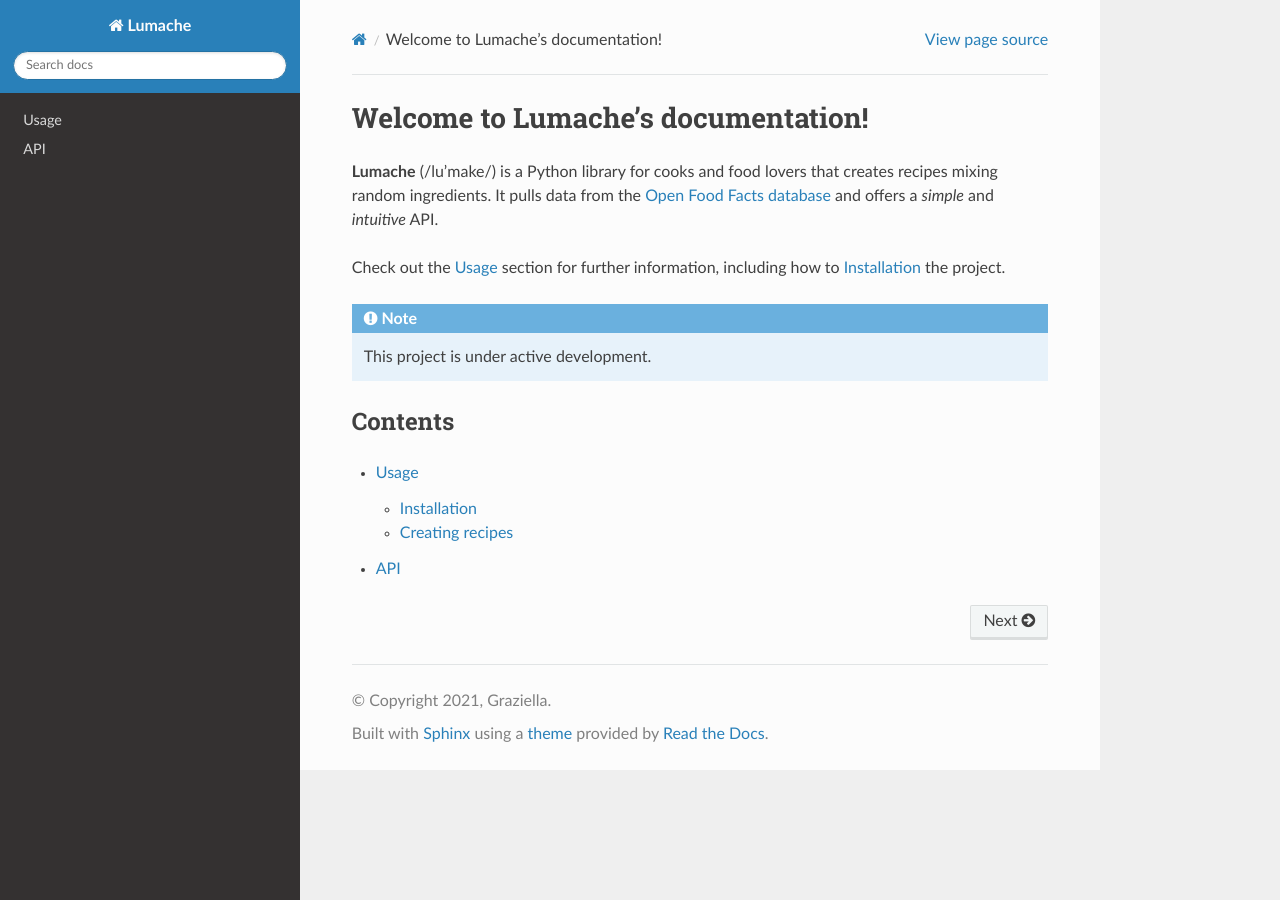
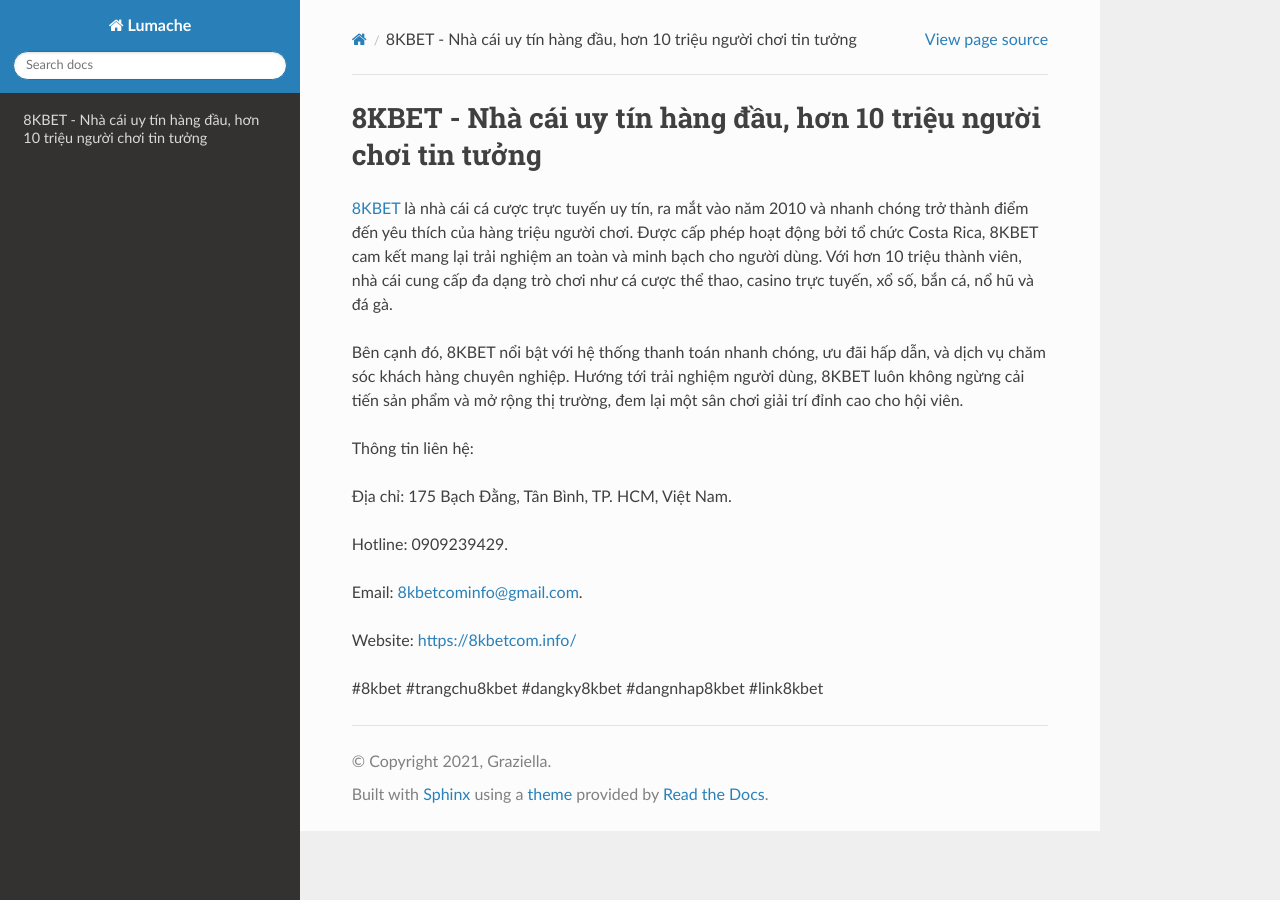
Before and after one commit to eugneallst607770/8betcominfo, a Sphinx documentation site: the page built from docs/source/index.rst, in a window 1280 px wide. Built offline with Sphinx 7.4.7 and the Read the Docs theme 3.1.0, drawn with Linux system fonts in a browser that asks for light colours.

Commit message:
Update index.rst

```diff
--- a/docs/source/index.rst
+++ b/docs/source/index.rst
@@ -1,22 +1,18 @@
-Welcome to Lumache's documentation!
+8KBET - Nhà cái uy tín hàng đầu, hơn 10 triệu người chơi tin tưởng
 ===================================
 
-**Lumache** (/lu'make/) is a Python library for cooks and food lovers
-that creates recipes mixing random ingredients.
-It pulls data from the `Open Food Facts database <https://world.openfoodfacts.org/>`_
-and offers a *simple* and *intuitive* API.
+`8KBET <https://8kbetcom.info/>`_ là nhà cái cá cược trực tuyến uy tín, ra mắt vào năm 2010 và nhanh chóng trở thành điểm đến yêu thích của hàng triệu người chơi. Được cấp phép hoạt động bởi tổ chức Costa Rica, 8KBET cam kết mang lại trải nghiệm an toàn và minh bạch cho người dùng. Với hơn 10 triệu thành viên, nhà cái cung cấp đa dạng trò chơi như cá cược thể thao, casino trực tuyến, xổ số, bắn cá, nổ hũ và đá gà.
 
-Check out the :doc:`usage` section for further information, including
-how to :ref:`installation` the project.
+Bên cạnh đó, 8KBET nổi bật với hệ thống thanh toán nhanh chóng, ưu đãi hấp dẫn, và dịch vụ chăm sóc khách hàng chuyên nghiệp. Hướng tới trải nghiệm người dùng, 8KBET luôn không ngừng cải tiến sản phẩm và mở rộng thị trường, đem lại một sân chơi giải trí đỉnh cao cho hội viên.
 
-.. note::
+Thông tin liên hệ:
 
-   This project is under active development.
+Địa chỉ: 175 Bạch Đằng, Tân Bình, TP. HCM, Việt Nam.
 
-Contents
---------
+Hotline: 0909239429.
 
-.. toctree::
+Email: 8kbetcominfo@gmail.com.
 
-   usage
-   api
+Website: https://8kbetcom.info/
+
+#8kbet #trangchu8kbet #dangky8kbet #dangnhap8kbet #link8kbet
```
